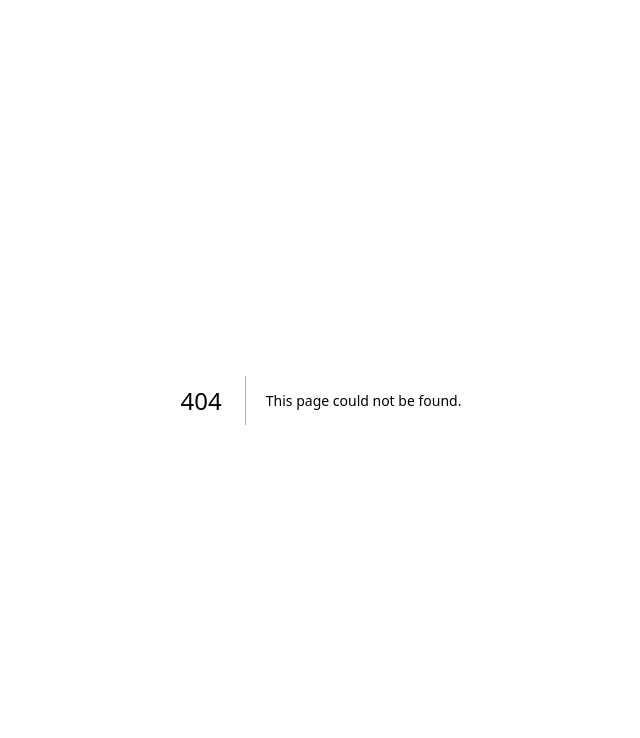
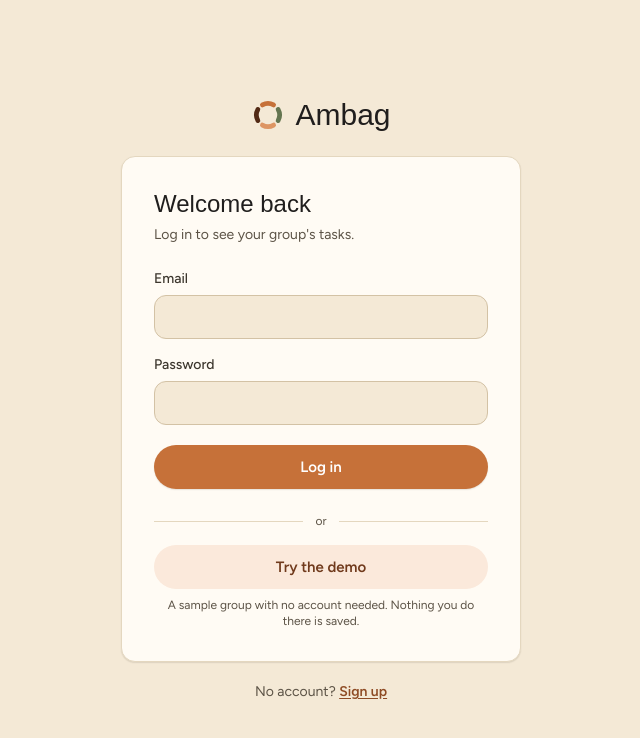
Before and after one commit to Caelusary/ambag, a Next.js app in the folder app/: page /login in a window 1280 px wide. Before the commit this address had no page. Shown: the top 738 px of the page, without its empty margins (319-959 px from the left). Built offline with nearby package versions, Linux system fonts and the light colour scheme; a web font is replaced by a local one.

Commit message:
feat(auth): added the log-in page with a demo option

```diff
--- /dev/null
+++ b/app/src/app/login/page.tsx
@@ -0,0 +1,74 @@
+import Link from "next/link";
+import { login, resendConfirmation } from "@/actions/auth";
+import { SubmitButton } from "@/components/ui/SubmitButton";
+import { AUTH_INPUT, AUTH_LABEL, AuthCard, DemoOption } from "@/components/auth/AuthCard";
+
+export default async function LoginPage({
+  searchParams,
+}: {
+  searchParams: Promise<{ error?: string; notice?: string }>;
+}) {
+  const { error, notice } = await searchParams;
+
+  return (
+    <AuthCard
+      title="Welcome back"
+      subtitle="Log in to see your group's tasks."
+      error={error}
+      notice={notice}
+      footer={
+        <>
+          No account?{" "}
+          <Link
+            href="/signup"
+            className="font-semibold text-accent-700 underline underline-offset-2"
+          >
+            Sign up
+          </Link>
+        </>
+      }
+    >
+      {/*
+        "Email not confirmed" is the one login error with a next step (Supabase emailed a link on
+        sign-up), so offer to resend it instead of leaving the user stuck.
+      */}
+      {error === "email_not_confirmed" && (
+        <form
+          action={resendConfirmation}
+          className="mb-5 flex flex-col gap-3 rounded-[var(--radius-base)] bg-bg p-3"
+        >
+          <label className={AUTH_LABEL}>
+            Resend the confirmation email to
+            <input name="email" type="email" autoComplete="email" required className={AUTH_INPUT} />
+          </label>
+          <SubmitButton variant="secondary" size="sm" pendingLabel="Resending…">
+            Resend confirmation email
+          </SubmitButton>
+        </form>
+      )}
+
+      <form action={login} className="flex flex-col gap-4">
+        <label className={AUTH_LABEL}>
+          Email
+          <input name="email" type="email" autoComplete="email" required className={AUTH_INPUT} />
+        </label>
+        <label className={AUTH_LABEL}>
+          Password
+          <input
+            name="password"
+            type="password"
+            autoComplete="current-password"
+            required
+            minLength={6}
+            className={AUTH_INPUT}
+          />
+        </label>
+        <SubmitButton block pendingLabel="Logging in…" className="mt-1">
+          Log in
+        </SubmitButton>
+      </form>
+
+      <DemoOption />
+    </AuthCard>
+  );
+}
```
